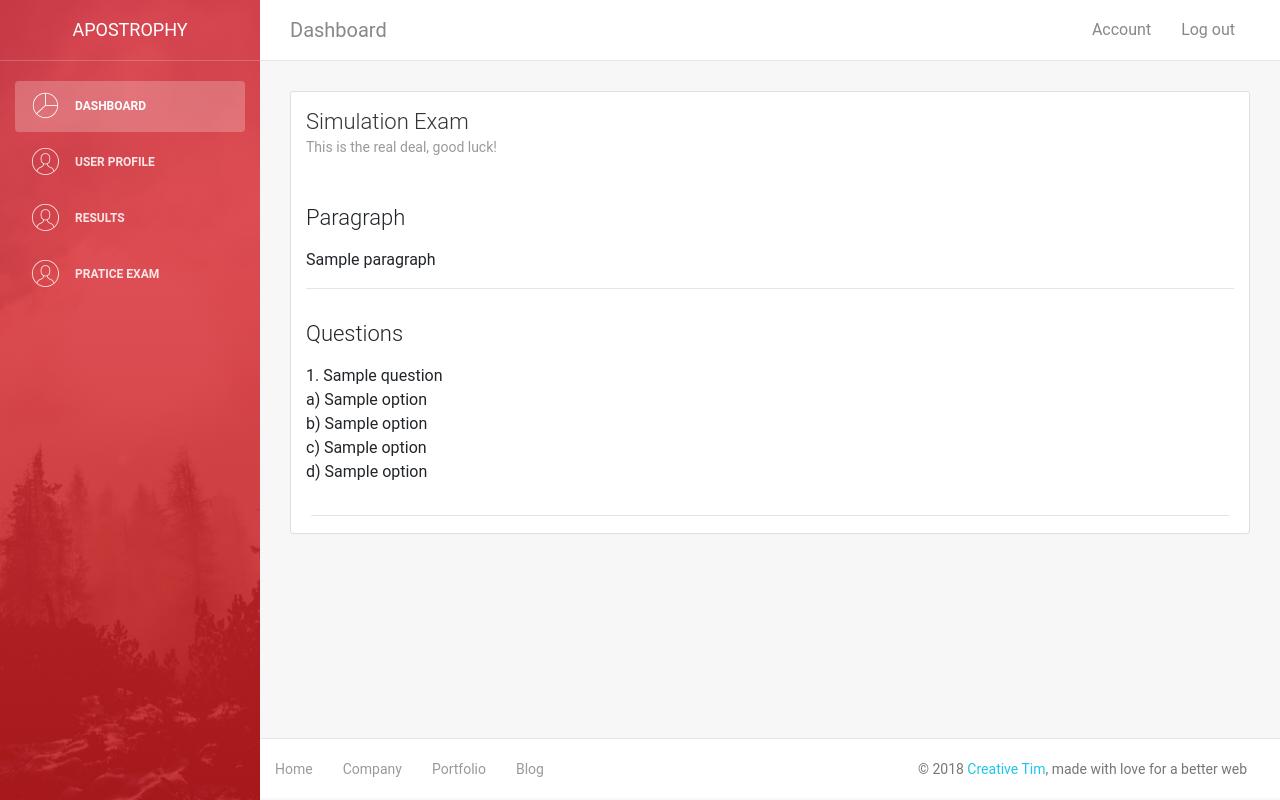
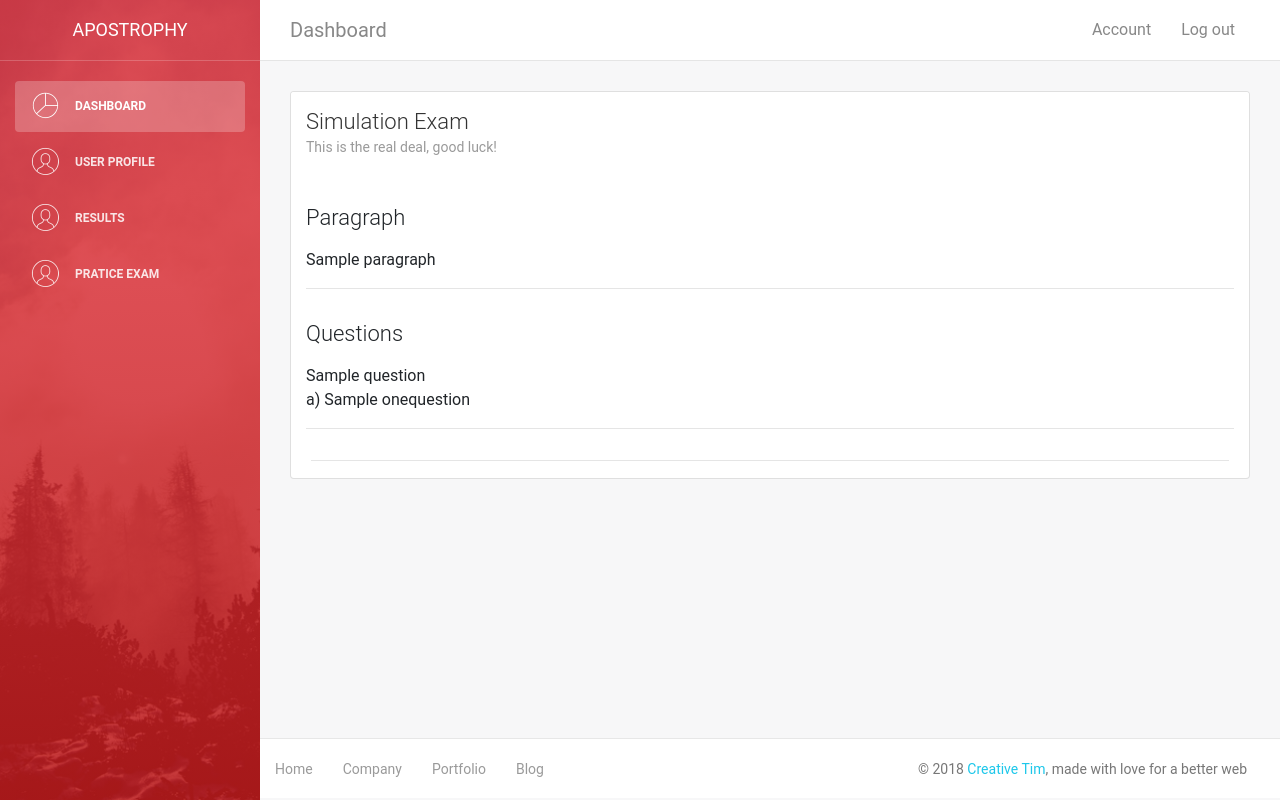
Before and after one commit to mblaul/aposTrophy, a Flask app: template FlaskApp/templates/test.html in a window 1280 px wide. Run offline with Flask 2, Linux system fonts and the light colour scheme; the template is opened without the code that fills it: most values are stand-ins (such as "Sample title", 1, 10 or a date in 2020); some libraries are stand-ins or nearby versions.

Commit message:
Messing with page generation arrays

```diff
--- a/FlaskApp/app.py
+++ b/FlaskApp/app.py
@@ -111,22 +111,25 @@
         #The print statement below allows you to select individual items from query
         #data[x] where x is the row itself
         #data[x][y] where y is the column
-        print(data)
-        print(data[0][3])
 
         paragraph = []
-        question = []
+        question = [[]]
         option = []
         testdata = [[[]]]
 
         paragraph.append(data[0][1])
 
         question.append(data[0][3])
+        question.append(data[4][3])
+        question.append(data[8][3])
+        question.append(data[12][3])
+        question.append(data[16][3])
+        question.append(data[20][3])
 
-        option.append(data[0][7])
-        option.append(data[1][7])
-        option.append(data[2][7])
-        option.append(data[3][7])
+        for x in range (0, len(question)-1):
+            for y in range (0, len(data)-1):
+                question[x].append(data[y][7])
+
 
 
 
--- a/FlaskApp/templates/test.html
+++ b/FlaskApp/templates/test.html
@@ -109,11 +109,14 @@
                                         Questions
                                     </h4>
                                     <p>
-                                        1. {{ question[0] }} <br>
-                                               a) {{ option[0] }} <br>
-                                               b) {{ option[1] }} <br>
-                                               c) {{ option[2] }} <br>
-                                               d) {{ option[3] }} <br>
+                                        {% for onequestion in question %}
+                                            {{ onequestion }} <br>
+                                            {% for oneoption in question[] %}
+                                                   a) {{ oneoption }} <br>
+                                            {% endfor %}
+                                            <hr>
+                                        {% endfor %}
+
                                     </p>
                                 </div>
                                 <div class="card-footer ">
```
